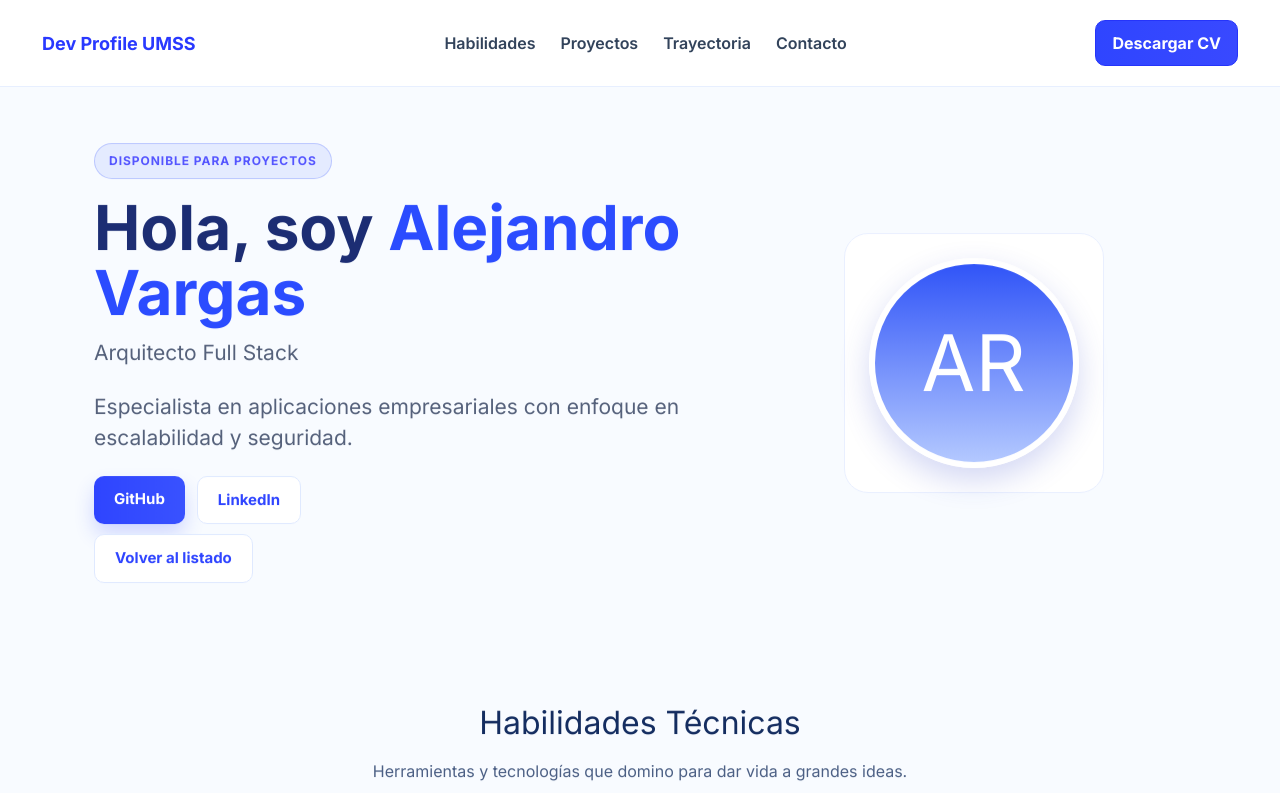
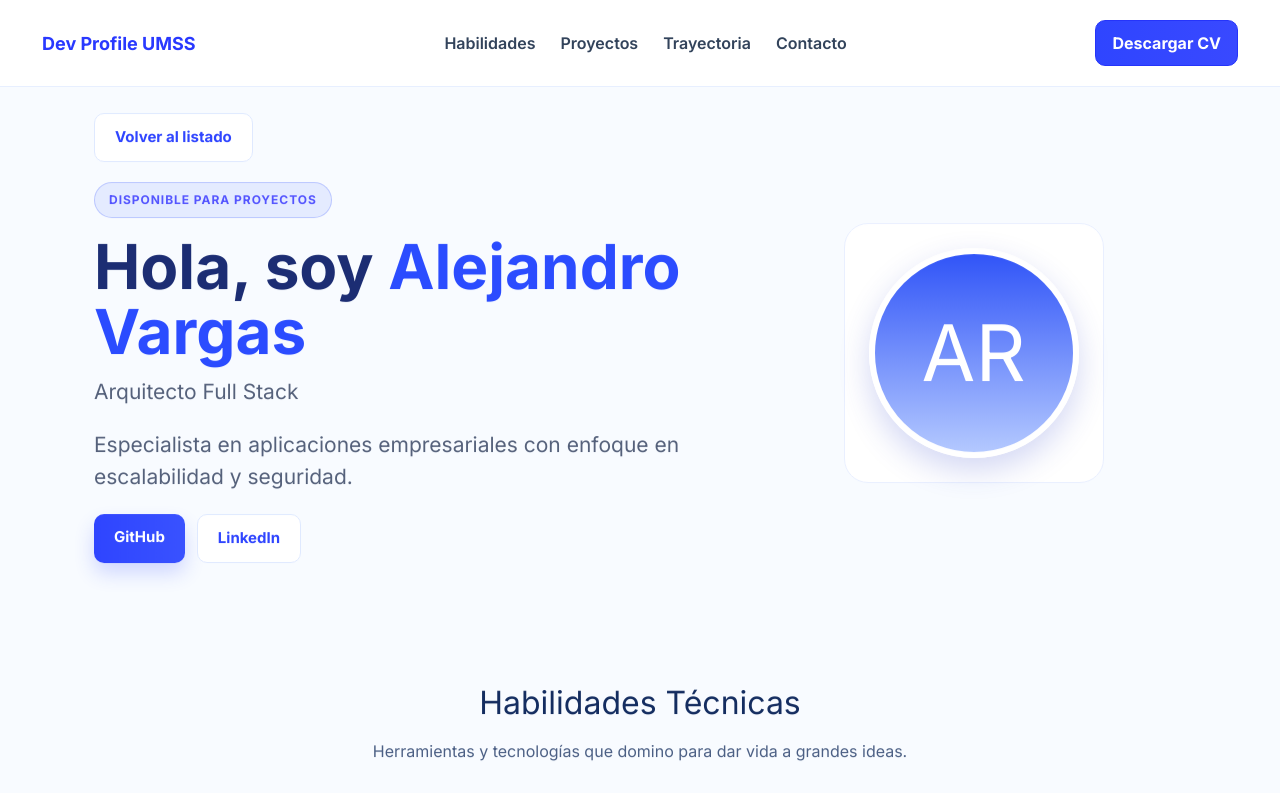
Before and after one commit to LuisHerlan7/Dev_Profile_UMSS_FE, a React (Vite) app: page /portafolio/1 in a window 1280 px wide. Shown: the top 793 px of the page. Built offline with nearby package versions, Linux system fonts and the light colour scheme.

Commit message:
Agregar enlace de navegación a la página de inicio y botón para regresar a los listados

```diff
--- a/src/pages/VisitantePortafolioPage.tsx
+++ b/src/pages/VisitantePortafolioPage.tsx
@@ -135,7 +135,9 @@ export function VisitantePortafolioPage() {
       `}</style>
 
       <header className="vp-nav">
-        <div className="vp-nav__brand">Dev Profile UMSS</div>
+        <a href='/'>
+          <div className="vp-nav__brand">Dev Profile UMSS</div>
+        </a>
         <ul className="vp-nav__list">
           <li className="vp-nav__item"><a href="#skills">Habilidades</a></li>
           <li className="vp-nav__item"><a href="#projects">Proyectos</a></li>
@@ -148,6 +150,11 @@ export function VisitantePortafolioPage() {
       <FadeInSection>
         <section className="vp-hero">
           <div className="vp-hero__info">
+            <div className="vp-btn-group" style={{ marginBottom: '20px',marginTop: '-30px' }}>
+              <button onClick={() => navigate('/visitante')} className="vp-btn--secondary" style={{ cursor: 'pointer' }}>
+                Volver al listado
+              </button>
+            </div>
             <span className="vp-tagline">Disponible para proyectos</span>
             <h1 className="vp-hero__title">Hola, soy <span>{profile.name}</span></h1>
             <p className="vp-subtitle">{profile.title}</p>
@@ -156,11 +163,7 @@ export function VisitantePortafolioPage() {
               <a className="vp-btn--primary" href="#">GitHub</a>
               <a className="vp-btn--secondary" href="#">LinkedIn</a>
             </div>
-            <div className="vp-btn-group" style={{ marginTop: '10px' }}>
-              <button onClick={() => navigate('/visitante')} className="vp-btn--secondary" style={{ cursor: 'pointer' }}>
-                Volver al listado
-              </button>
-            </div>
+
           </div>
 
           <div className="vp-hero__hero-box">
```
